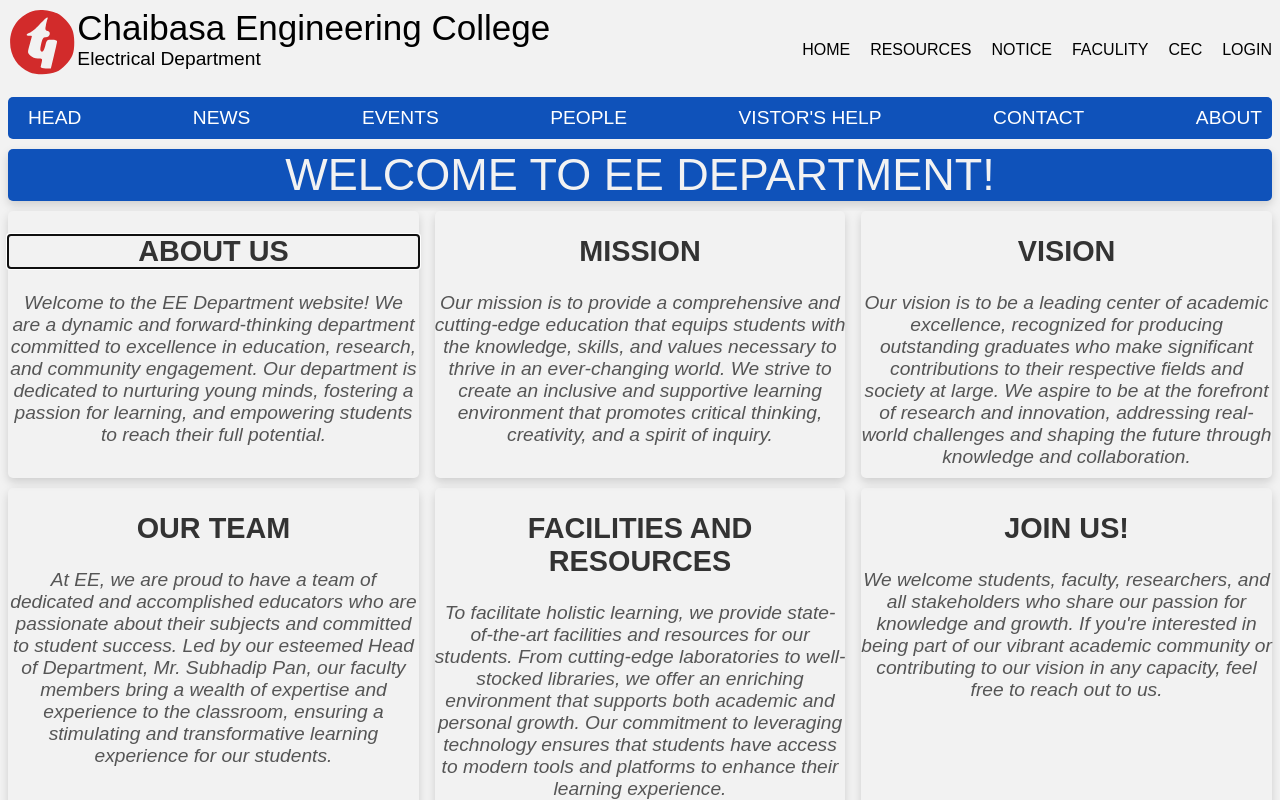
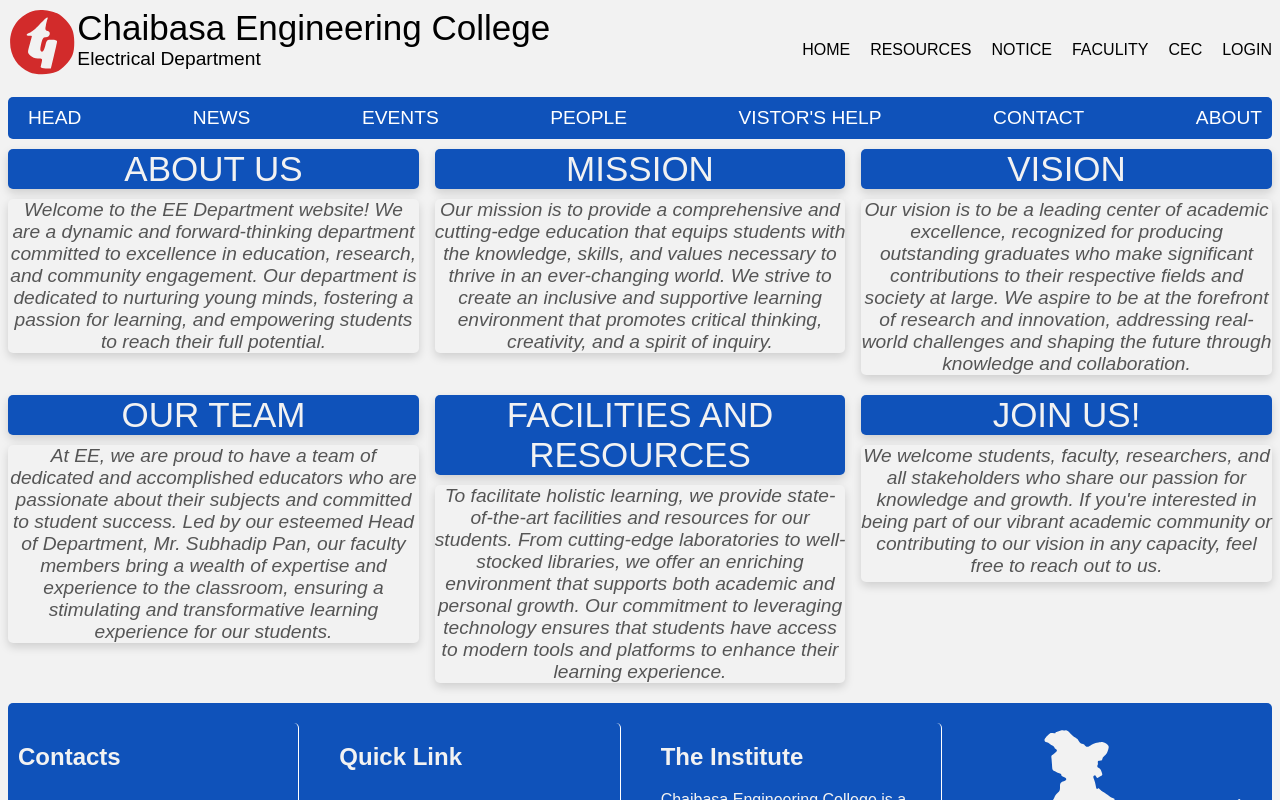
Before and after one commit to anuragRusty/ee, a Svelte app: page /about in a window 1280 px wide. Shown: the top 800 px of the page. Built offline with nearby package versions, Linux system fonts and the light colour scheme.

Commit message:
Added Notice page and UI improvements

```diff
--- a/src/layouts/Header.svelte
+++ b/src/layouts/Header.svelte
@@ -66,7 +66,7 @@
       </ul>
     {/if}
   </div>
-  {#if currItem !== "HOME"}
+  {#if currItem !== "HOME" && currItem !== "ABOUT"}
     <div class="curr-item-bar" transition:slide>{currItem}</div>
   {/if}
 </div>
--- a/src/pages/About.svelte
+++ b/src/pages/About.svelte
@@ -30,11 +30,10 @@
 </script>
 
 <div class="container" in:slide>
- <div class="welcome">WELCOME TO EE DEPARTMENT!</div>
  <div class="info-container">
    {#each ABOUT as item}
    <div class="sub-info-container">
-       <h2>{item.title}</h2>
+       <div class="title">{item.title}</div>
        <div class="info">{item.info}</div>
    </div>
    {/each}
@@ -42,11 +41,15 @@
 </div>
 
 <style>
-    h2{
+    .title{
         color:#f2f2f2;
         text-align: center;
-        color:#333;
+        color:#f2f2f2;
+        font-size: 35px;
+        font-weight: 100;
         width: 100%;
+        background-color: #0f52ba;
+        box-shadow: 0 4px 10px rgba(0, 0, 0, 0.15);
     }
     .container{
         display: flex;
@@ -60,41 +63,31 @@
         flex-wrap: wrap;
         gap: 10px;
         justify-content: space-between;
-        background-color: #f2f2f2;
     }
 
     .sub-info-container{
         width: calc(33.3% - 10px);
+        display: flex;
+        flex-direction: column;
+        gap: 10px;
         color: #555;
         font-size: larger;
         display: flex;
         flex-direction: column;
         align-items: center;
-        box-shadow: 0 4px 10px rgba(0, 0, 0, 0.15);
-    }
-    .welcome{
-        width:100%;
-        font-size: 45px;
-        font-weight: 100;
-        color:#f2f2f2;
-        text-align: center;
-        background-color: #0f52ba;
-        box-shadow: 0 4px 10px rgba(0, 0, 0, 0.15);
     }
 
     .info{
         text-align: center;
         font-style: italic;
         margin-bottom: 10px;
+        width: 100%;
+        aspect-ratio: 3/1;
+        background-color: #f2f2f2;
+        box-shadow: 0 4px 10px rgba(0, 0, 0, 0.15);
     }
 
     @media (max-width: 768px){
-
-        .welcome{
-        width:100%;
-        font-size: 35px;
-        font-weight: 100;
-        }
 
         .info-container{
             flex-wrap: nowrap;
```
